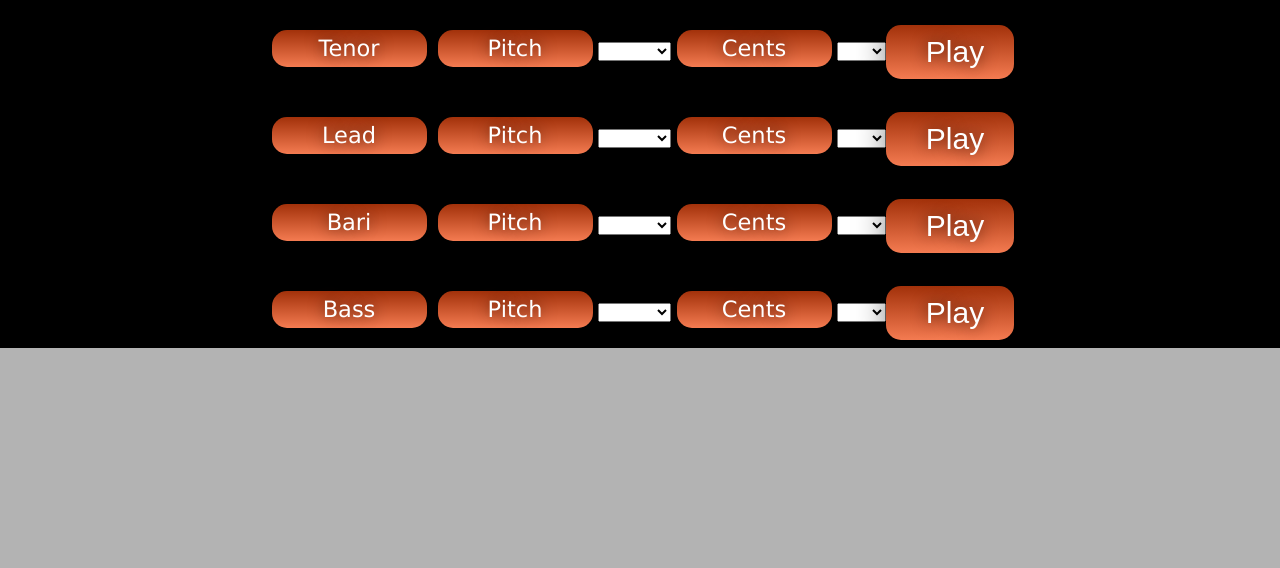
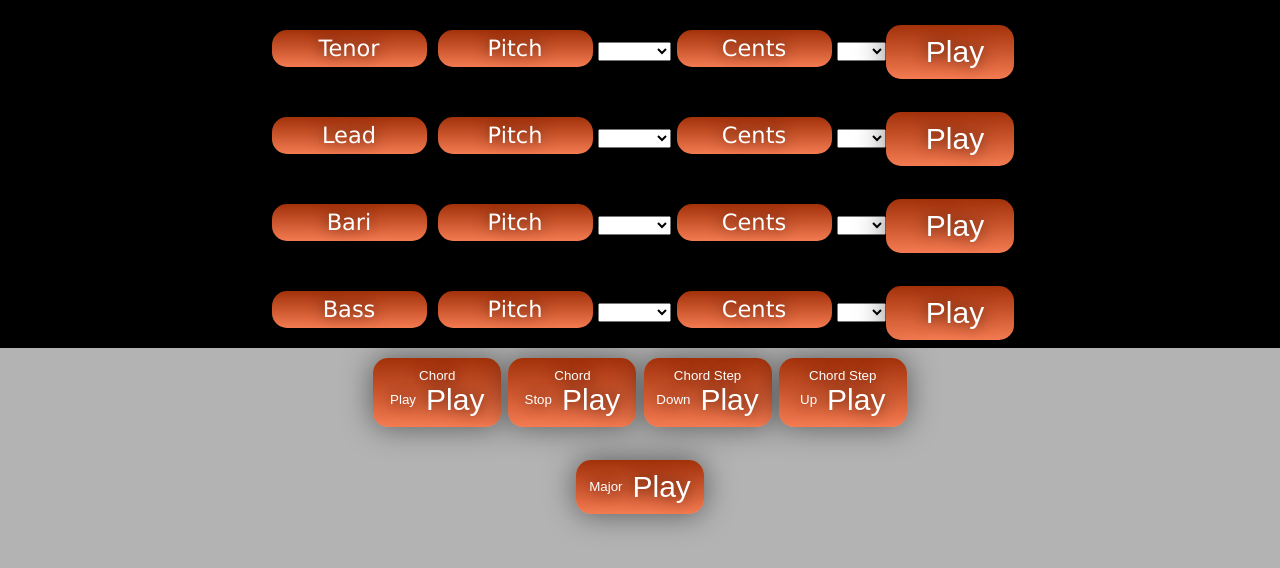
Before and after one commit to justtuningplayground/justtuningplayground.github.io, a plain HTML site: page index.html in a window 1280 px wide. Drawn offline with Linux system fonts and the light colour scheme.

Commit message:
testing new buttons

```diff
--- a/inc/audio.js
+++ b/inc/audio.js
@@ -63,6 +63,11 @@ document.addEventListener("DOMContentLoaded", function(e) {
 	document.getElementById('playpause-lead').addEventListener('click', togglePlayLead);
 	document.getElementById('playpause-bari').addEventListener('click', togglePlayBari);
 	document.getElementById('playpause-bass').addEventListener('click', togglePlayBass);
+
+	document.getElementById('playpause-tenor').addEventListener('change', changeCentsTenor);
+	document.getElementById('playpause-lead').addEventListener('change', changeCentsLead);
+	document.getElementById('playpause-bari').addEventListener('change', changeCentsBari);
+	document.getElementById('playpause-bass').addEventListener('change', changeCentsBass);
 
     document.getElementById('cents-tenor').addEventListener('change', changeCentsTenor);
     document.getElementById('cents-lead').addEventListener('change', changeCentsLead);
--- a/index.html
+++ b/index.html
@@ -15,6 +15,51 @@
     <!-- <meta property="og:image" content="http://www.tuningdrones.com/assets/preview.png" /> -->
     <!-- <meta property="og:url" content="http://www.tuningdrones.com/" /> -->
     <!-- <meta property="og:title" content="tuningDRONES" /> -->
+    <script language="JavaScript">
+
+        /*
+        C4 = 60
+        C3 = 72
+        */
+        function chordPlay(){
+            play("tenor");
+            play("lead");
+            play("bari");
+            play("bass");
+        }
+
+        function chordStop(){
+            stop("tenor");
+            stop("lead");
+            stop("bari");
+            stop("bass");
+        }
+
+        function chordDown(){
+             document.getElementById('pitch-tenor').selectedIndex += 1;
+             document.getElementById('pitch-lead').selectedIndex  += 1;
+             document.getElementById('pitch-bari').selectedIndex  += 1;
+             document.getElementById('pitch-bass').selectedIndex  += 1;
+        }
+        function chordUp(){
+             document.getElementById('pitch-tenor').selectedIndex -= 1;
+             document.getElementById('pitch-lead').selectedIndex  -= 1;
+             document.getElementById('pitch-bari').selectedIndex  -= 1;
+             document.getElementById('pitch-bass').selectedIndex  -= 1;
+        }
+
+        function chordMajor(){
+             document.getElementById('pitch-tenor').selectedIndex = 60;
+             document.getElementById('pitch-lead').selectedIndex = 72 - 7;
+             document.getElementById('pitch-bari').selectedIndex = 72 - 4;
+             document.getElementById('pitch-bass').selectedIndex = 72;
+             document.getElementById('cents-tenor').value = -0;
+             document.getElementById('cents-lead').value = +2;
+             document.getElementById('cents-bari').value = -14;
+             document.getElementById('cents-bass').value = 0;
+        }
+
+     </script>
 </head>
 <body>
 	<aside id="config">
@@ -1228,7 +1273,12 @@
             </select>
             <button id="playpause-bass" class="paused"/>
 		</ul>
-
+        <button id="chord" onClick="chordPlay()">Chord Play</button>
+        <button id="chord" onClick="chordStop()">Chord Stop</button>
+        <button id="chord" onClick="chordDown()">Chord Step Down</button>
+        <button id="chord" onClick="chordUp()">Chord Step Up</button>
+        <ul></ul>
+        <button id="chord" onClick="chordMajor()">Major</button>
 	</main>
 </body>
 </html>
```
